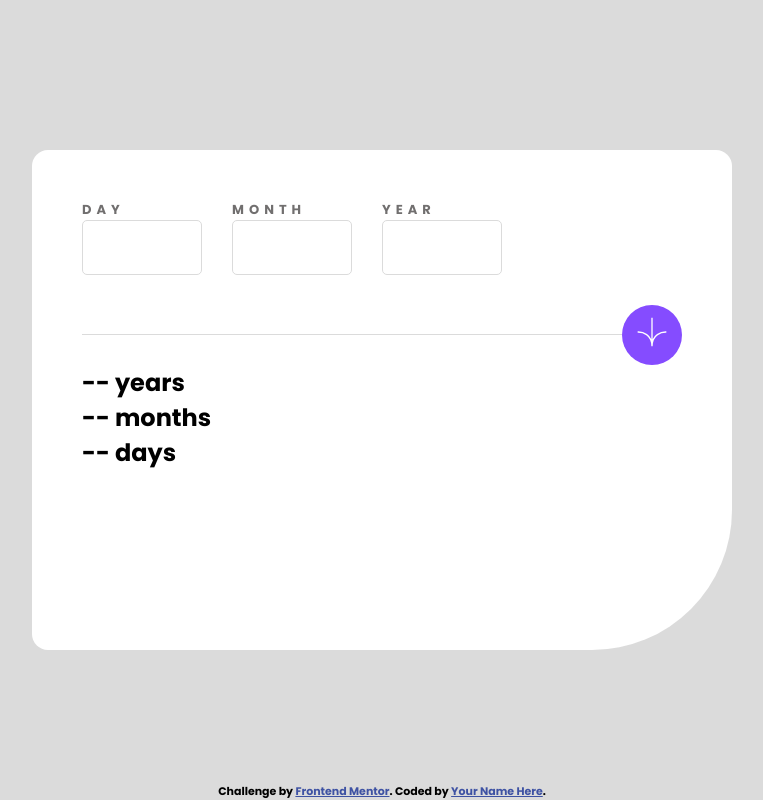
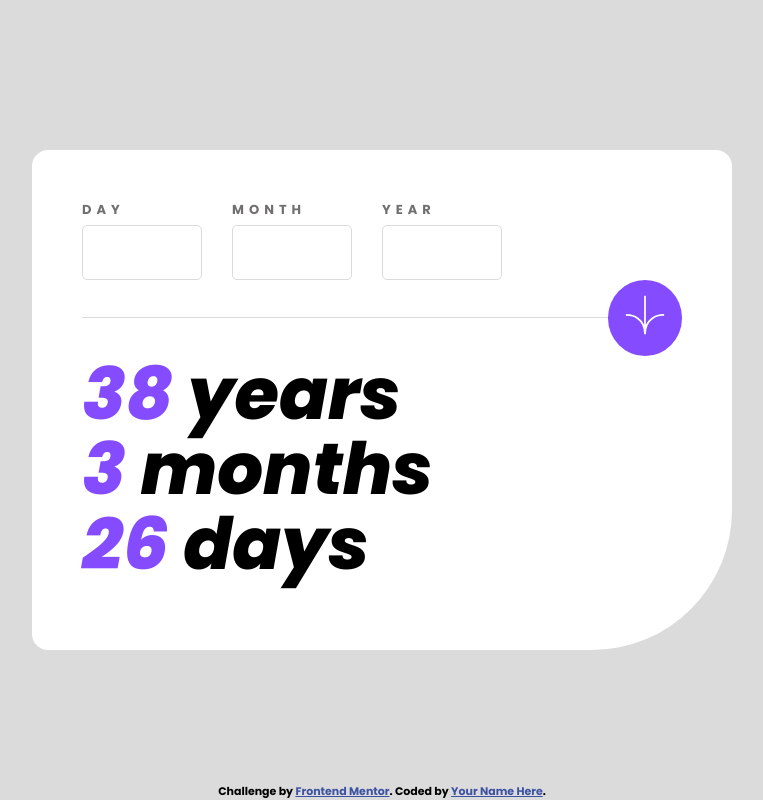
Before and after one commit to Electrocisko/FrontendMentor-10, a plain HTML site: page index.html in a window 1280 px wide. Shown: the whole page, without its empty margins (258-1021 px from the left). Drawn offline with Linux system fonts and the light colour scheme.

Commit message:
results titles styles

```diff
--- a/index.html
+++ b/index.html
@@ -52,9 +52,9 @@
         </div>
       </form>
       <div class="card__results">
-        <h2><span>--</span> years</h2>
-        <h2><span>--</span> months</h2>
-        <h2><span>--</span> days</h2>
+        <h2><span>38</span> years</h2>
+        <h2><span>3</span> months</h2>
+        <h2><span>26</span> days</h2>
       </div>
     </main>
 
--- a/styles/desktop.css
+++ b/styles/desktop.css
@@ -42,7 +42,7 @@ body {
 
 .card__inputs {
     display: flex;
-    margin-bottom: 30px;
+
 }
 
 .card__input {
@@ -55,6 +55,7 @@ body {
     text-transform: uppercase;
     letter-spacing: 5px;
     color: var(--color-Smokey-grey);
+    margin-bottom: 5px;
 }
 
 .input-date {
@@ -69,18 +70,18 @@ body {
 
 .input-date:hover, .input-date:focus, .input-date:active {
     outline: none;
-    border: solid var(--color-Purple) 0.6px;
+    border: solid var(--color-Purple) 1px;
 }
 
 .btn__arrow img {
-    height: 30px;
-    width: 30px;
+    height: 40px;
+    width: 40px;
   }
 
 .btn__arrow{
     border: none;
-    height: 60px;
-    width: 60px;
+    height: 76px;
+    width: 76px;
     border-radius: 50%;
     background-color: var(--color-Purple);
     padding: 10px;
@@ -100,6 +101,19 @@ body {
     width: 90%;
   }
 
+ .card__results h2{
+    color:black;
+    font-size: 4.5rem;
+    font-weight: 800;
+    font-style: italic;
+   line-height: 75px;
+  }
+
+  .card__results span{
+    color:var(--color-Purple);
+
+  }
+
 .attribution {
     position: absolute;
     bottom: 0px;
```
